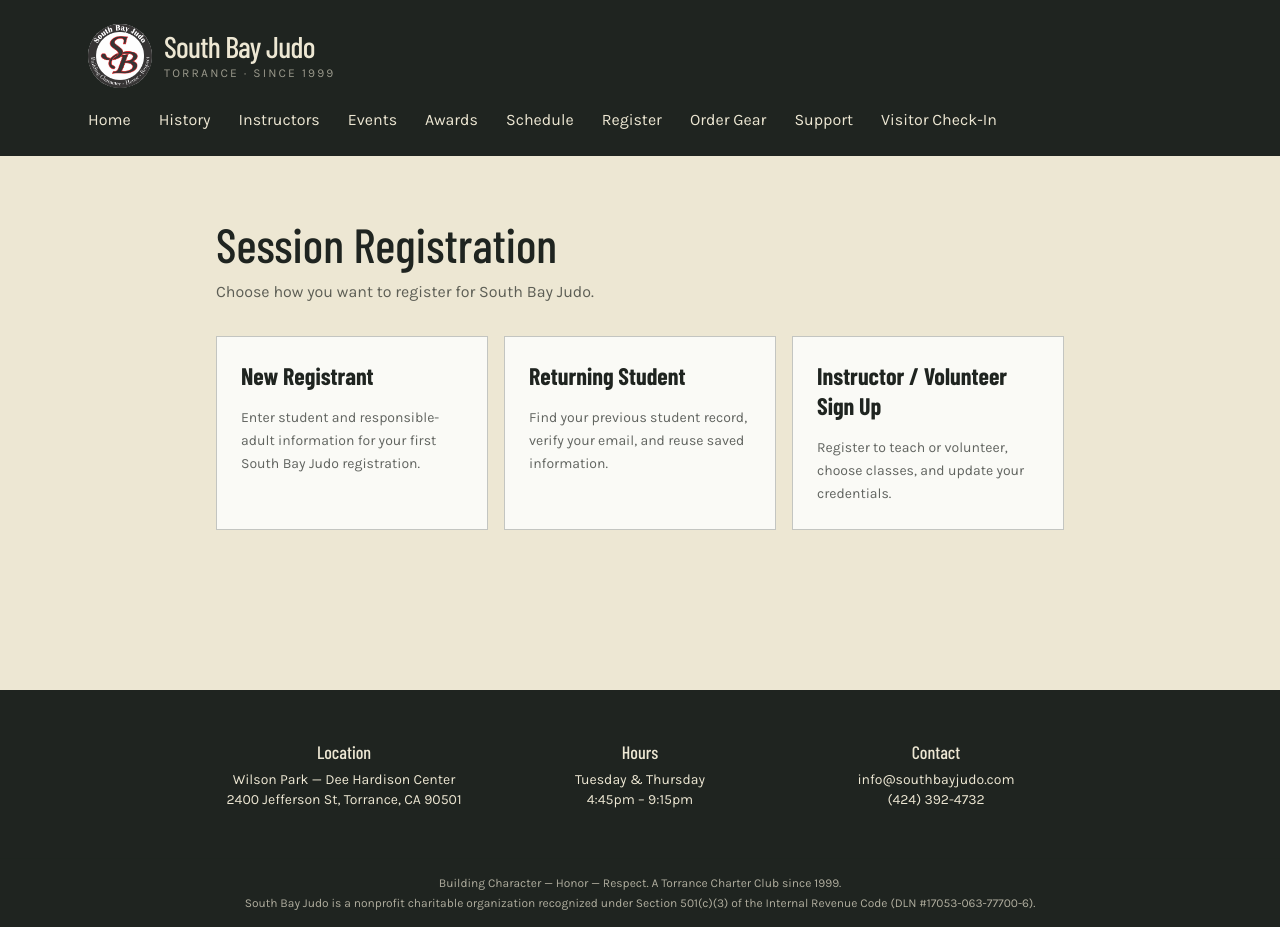
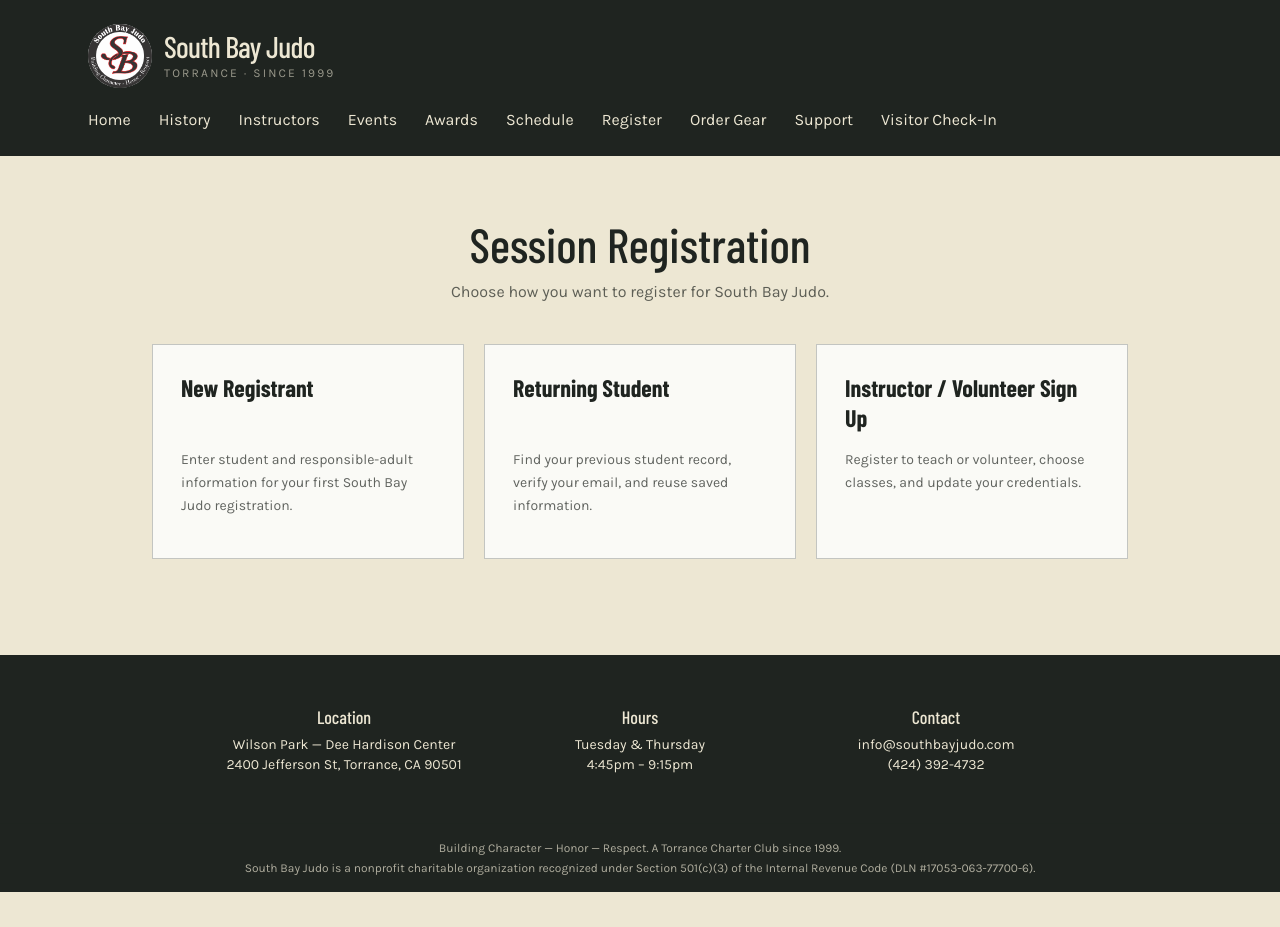
Before and after one commit to cshiosaki/southbayjudo, a Next.js app in the folder south-bay-judo/: page /register in a window 1280 px wide. After the commit the page ends 892 px from the top, so only its background shows below. Built offline with nearby package versions, Linux system fonts and the light colour scheme.

Commit message:
Center South Bay Judo registration choices and balance spacing

```diff
--- a/south-bay-judo/components/RegistrationFlow.tsx
+++ b/south-bay-judo/components/RegistrationFlow.tsx
@@ -504,19 +504,19 @@ export default function RegistrationFlow({
 
   if (step === "guardian" && entryMode === "choose") {
     const signupCardClass =
-      "group flex min-h-[190px] h-full flex-col border border-ink/25 bg-card p-6 text-left text-ink transition-colors hover:border-belt hover:bg-belt/5 focus-visible:outline focus-visible:outline-2 focus-visible:outline-offset-2 focus-visible:outline-belt";
+      "group flex h-full min-h-[190px] sm:min-h-[215px] flex-col border border-ink/25 bg-card p-6 lg:p-7 text-left text-ink transition-colors duration-150 hover:border-belt hover:bg-belt/5 focus-visible:outline focus-visible:outline-2 focus-visible:outline-offset-2 focus-visible:outline-belt";
 
     return (
-      <main className="max-w-4xl mx-auto px-6 py-16">
-        <h1 className="font-display text-5xl mb-3">{testMode ? "January 2027 — Test Registration" : "Session Registration"}</h1>
-        <p className="text-ink/70 mb-8">Choose how you want to register for South Bay Judo.</p>
-        <div className="grid gap-4 sm:grid-cols-3 items-stretch">
+      <main className="max-w-5xl mx-auto px-6 pt-12 pb-0 sm:pt-16 sm:pb-0">
+        <h1 className="font-display text-4xl sm:text-5xl text-center mb-3">{testMode ? "January 2027 — Test Registration" : "Session Registration"}</h1>
+        <p className="text-ink/70 text-center max-w-xl mx-auto mb-8 sm:mb-10">Choose how you want to register for South Bay Judo.</p>
+        <div className="grid gap-4 lg:gap-5 sm:grid-cols-3 items-stretch">
           <button
             type="button"
             onClick={() => setEntryMode("new")}
             className={signupCardClass}
           >
-            <strong className="block font-display text-2xl leading-tight text-ink group-hover:text-belt mb-4">
+            <strong className="block min-h-[3.5rem] sm:min-h-[4rem] font-display text-2xl leading-tight text-ink group-hover:text-belt mb-3">
               New Registrant
             </strong>
             <span className="block text-sm leading-relaxed text-ink/70">
@@ -528,7 +528,7 @@ export default function RegistrationFlow({
             onClick={() => setEntryMode("returning")}
             className={signupCardClass}
           >
-            <strong className="block font-display text-2xl leading-tight text-ink group-hover:text-belt mb-4">
+            <strong className="block min-h-[3.5rem] sm:min-h-[4rem] font-display text-2xl leading-tight text-ink group-hover:text-belt mb-3">
               Returning Student
             </strong>
             <span className="block text-sm leading-relaxed text-ink/70">
@@ -539,7 +539,7 @@ export default function RegistrationFlow({
             href={testMode ? "/test-instructor-register" : "/instructor-register"}
             className={signupCardClass}
           >
-            <strong className="block font-display text-2xl leading-tight text-ink group-hover:text-belt mb-4">
+            <strong className="block min-h-[3.5rem] sm:min-h-[4rem] font-display text-2xl leading-tight text-ink group-hover:text-belt mb-3">
               Instructor / Volunteer Sign Up
             </strong>
             <span className="block text-sm leading-relaxed text-ink/70">
@@ -548,7 +548,7 @@ export default function RegistrationFlow({
           </a>
         </div>
         {testMode && (
-          <p className="mt-6 text-xs text-ink/65">
+          <p className="mt-6 text-center text-xs text-ink/65">
             Test mode sends an email only for returning-student verification. It does not charge cards, create roster rows, or send payment receipts.
           </p>
         )}
```
